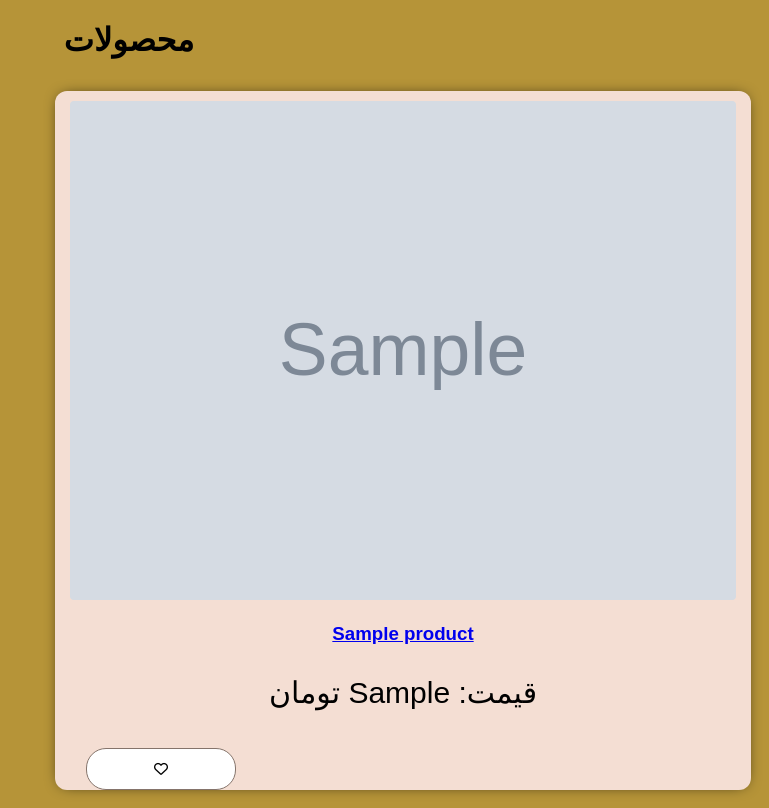
After one commit to MRRahimi82/front_project, a PHP site: template view/show_product.php in a window 1280 px wide. The commit adds this page. Shown: the whole page, without its empty margins (511-1280 px from the left). Run offline with PHP 8.4, Linux system fonts and the light colour scheme; the template is opened without the code that fills it: most values are stand-ins (such as "Sample title", 1, 10 or a date in 2020); grey boxes marked "Sample" are stand-in pictures; some libraries are stand-ins or nearby versions.

Commit message:
view product and check admin or user

```diff
--- a/assets/component/button.css
+++ b/assets/component/button.css
@@ -17,3 +17,9 @@ line-height: calc( var(--height) - 2px );
 
     vertical-align: middle;
 }
+.btn.Outlined{
+    background-color: white;
+    color: var(--primary);
+    border: 1px solid ;
+    border-color: var(--md-sys-color-outline-light);
+    }
--- /dev/null
+++ b/assets/component/card.css
@@ -0,0 +1,48 @@
+
+
+body{
+   direction: rtl;
+    font-family: Arial, Helvetica, sans-serif;
+
+}
+
+.cards{
+    display: grid;
+    gap: 8px;
+    grid-template-columns:  auto auto auto  ;
+}
+.card_Filled{
+    background-color: #f4ded3;
+    font-family: B yekan,Arial, Helvetica, sans-serif;
+    border-radius: 12px;
+    overflow: hidden;
+    box-shadow: -0px 0px 15px -6px #000000;
+    padding: 0px 15px 0px 15px;
+    margin: 10px;
+}
+
+.img{
+    width: 100%;
+    border-radius: 4px;
+    margin-top: 10px;
+}
+
+.btn{
+    direction: rtl;
+    cursor: pointer;
+    height: var(--height);
+    border-radius: var(--rudios);
+    padding: var(--padding);
+    text-align: var(--align);
+    font-size: var(--fontsize);
+    font-weight: 400;
+    margin: 8px;
+    width: 100px;
+    font-family:  var(--fontfamily); ;
+    line-height: calc( var(--height) - 2px );
+    margin: max(8px, calc(48px - var(--height))) 0px 0px 16px;
+    display: inline-block;
+    vertical-align: middle;
+    align-items: normal;
+    text-decoration: none;
+    }
--- a/assets/component/formComponents.css
+++ b/assets/component/formComponents.css
@@ -1,3 +1,4 @@
+@import url('card.css');
 @import url('button.css');
 @import url('../styles.css');
 
--- a/assets/main.css
+++ b/assets/main.css
@@ -7,6 +7,7 @@
     --md-sys-color-background-light: rgb(182, 148, 56);
     --md-sys-color-primary-light: #96480c;
     --md-sys-color-on-primary-light: #ffffff;
+    --md-sys-color-outline-light: #85746b;
     --height: 40px;
     --padding: 0 24px;
     --rudios: calc( var(--height) / 2 );
--- /dev/null
+++ b/view/product_card.php
@@ -0,0 +1,18 @@
+<article>
+
+    <div class="card_Filled">
+        <img class="img" src = '<?php echo $product['image_product']; ?>'>
+        <div class="card-body">
+            <h3 class="card-title">
+                <a href="product-details.php?code_product=<?php echo $product['code_product']; ?>">
+                <?php echo $product['name_product']; ?>
+                </a>
+            </h3>
+            <p>قیمت: <?php echo $product['money_product'];?>  تومان</p>
+            <div style="text-align:left;">
+                <a href="" class="btn Outlined"><i class="far fa-heart"></i></a>
+            </div>
+        </div>
+    </div>
+
+    </article>
--- /dev/null
+++ b/view/show_product.php
@@ -0,0 +1,27 @@
+<!DOCTYPE html>
+<html lang="fa">
+<head>
+    <meta charset="UTF-8">
+    <meta http-equiv="X-UA-Compatible" content="IE=edge">
+    <meta name="viewport" content="width=device-width, initial-scale=1.0">
+    <link href="assets/style.css" type="text/css" rel="stylesheet">
+    <script src="https://kit.fontawesome.com/8347ab5ff9.js" crossorigin="anonymous"></script>
+    <title>محصولات</title>
+
+</head>
+<body>
+    <h1>محصولات</h1>
+    <div class="cards">
+    <?php
+        if( count( $products ) == 0 ){
+            echo '<p>محصولی یافت نشد</p>';
+        }
+        else{
+            foreach( $products as $product ){
+                include 'product_card.php';
+            }
+        }
+    ?>
+    </div>
+</body>
+</html>
```
Also changed, not shown: catalog.php (added, +17 -0 lines), utils/security.php (+25 -2 lines), assets/image/four.jpg (added), assets/image/one.jpg (added), assets/image/three.jpg (added), assets/image/two.jpg (added).
